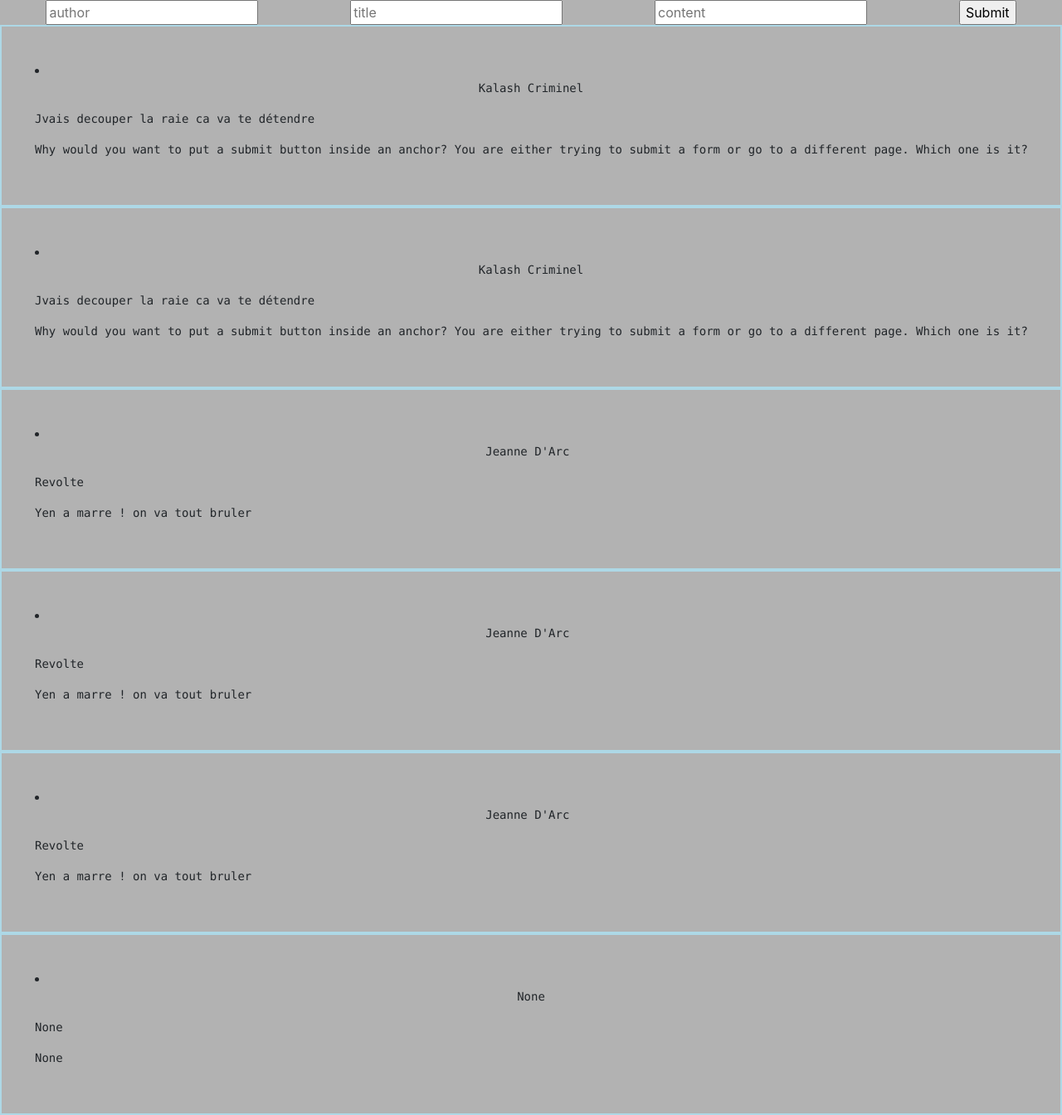
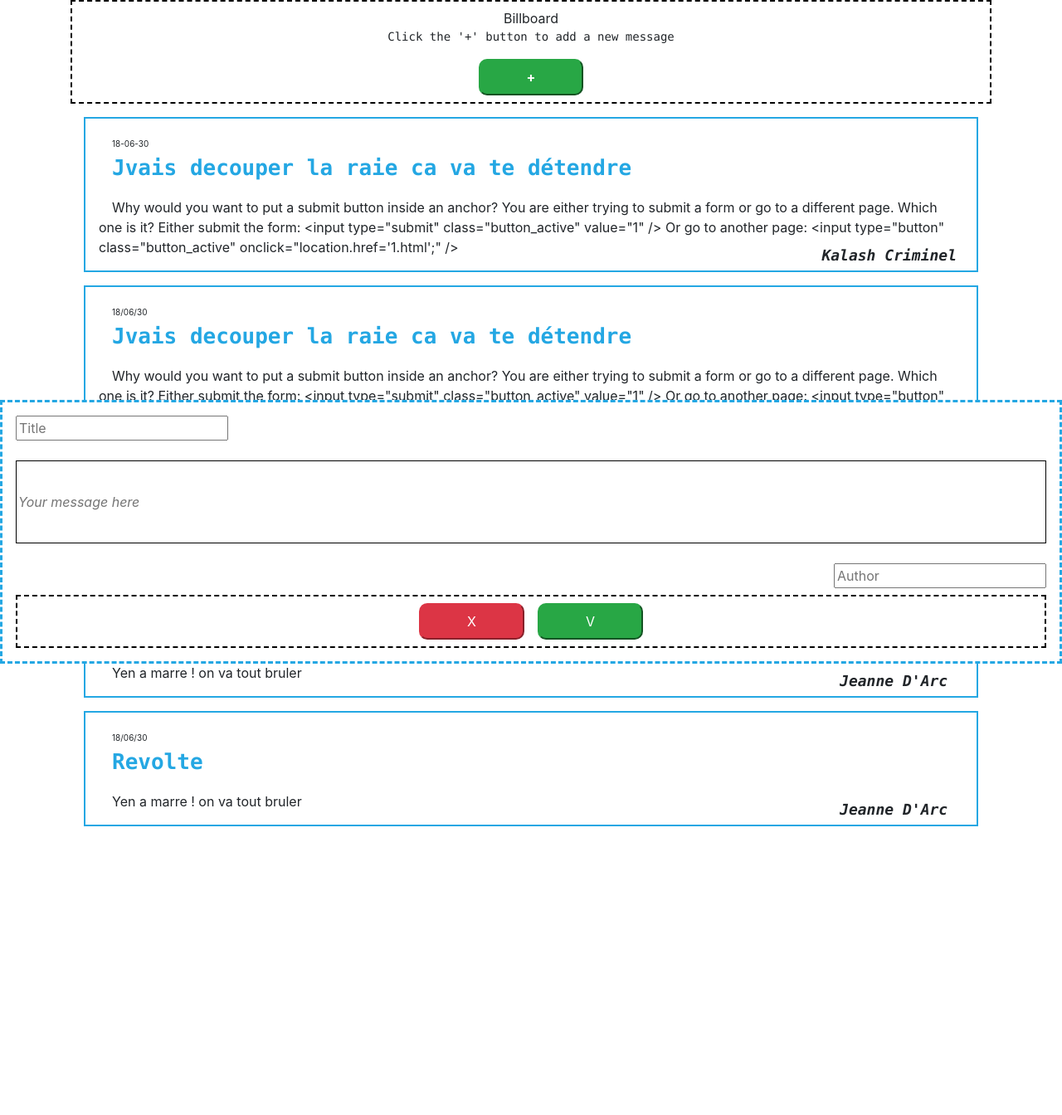
Before and after one commit to albertlouzon/billboard, a Django app: page /post_message/ in a window 1280 px wide. Shown: the whole page at 83% size. After the commit the page ends 996 px from the top, so only its background shows below. Run offline with Django 3.2, Linux system fonts and the light colour scheme; data comes from the database, SQL or seed files in the repository; both versions use the stored data as it was after the commit; some libraries are stand-ins or nearby versions.

Commit message:
Final version

```diff
--- a/forum/models.py
+++ b/forum/models.py
@@ -8,5 +8,4 @@ class Message_forum(models.Model):
     title = models.CharField(max_length=500, null=True)
     content = models.CharField(max_length=800, null=True)
     author = models.CharField(max_length=800, null=True)
-    def __str__(self):
-        return self.title + " " + self.content + " " + self.author
+    date = models.CharField(max_length=100, null=True)
--- /dev/null
+++ b/forum/static/forum/common.css
@@ -0,0 +1,103 @@
+    body{
+        background-color : white;
+    }
+
+    #addMsg{
+        transition: all .2s ease-in-out;
+        font-weight:bold;
+    }
+    #addMsg:hover{
+        transform: scale(1.2);
+    }
+
+
+
+    #postContainer{
+        position:fixed;
+        width:100%;
+        bottom:0;
+        display:flex;
+        flex-flow : column nowrap;
+        justify-content : space-around;
+        align-items:center;
+        border : dashed #24a7e3 3px;
+        padding:2vh;
+        background-color:white;
+    }
+
+    #addMsgContainer{
+        width:100%;
+        padding:1vh;
+        display:flex;
+        flex-flow : column nowrap;
+        justify-content : space-around;
+        align-items:center;
+        border : dashed black 2px;
+    }
+
+
+
+    .msgContainer{
+        border : 2px solid #24a7e3;
+        margin:2vh;
+        padding:2vh;
+        list-style:none;
+    }
+
+    .authorDate{
+       font-size:10px;
+       margin-left:2vh;
+    }
+
+    .authorText{
+        font-style:italic;
+    }
+
+    .titleText{
+        font-size:26px;
+        font-weight:bold;
+        color:#24a7e3;
+        margin-left:2vh;
+    }
+    .contentText{
+        text-align:center;
+        padding:2vh;
+    }
+    .authorText{
+       float:right;
+       padding:1vh;
+       font-weight:bold;
+       font-size:18px;
+    }
+
+    #msg_content{
+        width:100%;
+        height:100px;
+        border:1px solid black;
+        margin:3vh;
+
+    }
+
+    #msg_title{
+        align-self:flex-start;
+    }
+    #msg_author{
+        align-self:flex-end;
+    }
+    #msg_content::placeholder{
+        font-style: italic;
+    }
+
+    .btnContainer{
+        padding:1vh;
+        display:flex;
+        justify-content:center;
+        width:100%;
+        border : dashed black 2px;
+        margin-top:1vh;
+        }
+    .bottomBtn{
+        padding : 1vh 7vh;
+        margin: 0 1vh;
+        border-radius:10px;
+    }
--- a/forum/templates/forum/welcomePage.html
+++ b/forum/templates/forum/welcomePage.html
@@ -1,59 +1,58 @@
 <!DOCTYPE html>
 <html lang="en">
+{% load static %}
+
 
 <head>
     <link href="https://stackpath.bootstrapcdn.com/bootstrap/4.1.1/css/bootstrap.min.css" rel="stylesheet"
           integrity="sha384-WskhaSGFgHYWDcbwN70/dfYBj47jz9qbsMId/iRN3ewGhXQFZCSftd1LZCfmhktB" crossorigin="anonymous">
     <script src="https://stackpath.bootstrapcdn.com/bootstrap/4.1.1/js/bootstrap.min.js"
             integrity="sha384-smHYKdLADwkXOn1EmN1qk/HfnUcbVRZyYmZ4qpPea6sjB/pTJ0euyQp0Mk8ck+5T" crossorigin="anonymous"></script>
+    <script   src="https://code.jquery.com/jquery-3.3.1.js"
+              integrity="sha256-2Kok7MbOyxpgUVvAk/HJ2jigOSYS2auK4Pfzbm7uH60="   crossorigin="anonymous"></script>
+    <link rel="stylesheet" type="text/css" href="{% static 'forum/common.css' %}" />
 </head>
 
-<style>
-
-    body{
-        background-color : rgba(0,0,0,0.3)
-    }
-
-    #postContainer{
-        display:flex;
-        flex-flow : row nowrap;
-        justify-content : space-around;
-        align-items:center;
-    }
-
-    .msgContainer{
-        border : 2px solid lightblue;
-        padding:5vh;
-    }
-
-    .authorText{
-        text-align:center;
-    }
-
-
-</style>
 
 <body>
-    <div class="bigBox">
+    <div class="bigBox container">
+        <div id="addMsgContainer"> <span>Billboard</span><pre>Click the '+' button to add a new message</pre>
+            <button class="btn-success bottomBtn" id="addMsg">+</button></div>
+        {%for Message in msg_data%}
+            {% if Message.author and Message.content%}
+                 <li class = msgContainer>
+                     <span class = authorDate>{{Message.date}}</span>
+                     <pre class = titleText>{{Message.title}}</pre>
+                     <span class = contentText>{{Message.content}}</span>
+                     <pre class = authorText>{{Message.author}}</pre>
+                 </li>
+            {% else %}
+            {% endif %}
+
+        {% endfor %}
+        </div>
         <form method="get", action="post_message/" id="postContainer">
-             <input type="text" name="msg_author"
-                    value="{{request.get.msg_author}}" placeholder="author"/>
             <input type="text" name="msg_title"
-                    value="{{request.get.msg_title}}" placeholder="title"/>
+                    value="{{request.get.msg_title}}" placeholder="Title" id="msg_title"/>
             <input type="text" name="msg_content"
-                    value="{{request.get.msg_content}}" placeholder="content"/>
-            <input type="submit" name="userSubmit"/>
+                    value="{{request.get.msg_content}}" placeholder="Your message here" id="msg_content"/>
+            <input type="text" name="msg_author"
+                    value="{{request.get.msg_author}}" placeholder="Author" id="msg_author"/>
+            <div class="btnContainer">
+                <button class="btn-danger bottomBtn" id="userCancel">X</button>
+                <input type="submit" value="V" name="userSubmit" class="btn-success bottomBtn" id="userSubmit"/>
+            </div>
+
         </form>
 
-        {%for Message in msg_data%}
-            <li class = msgContainer>
-                <pre class = authorText>{{Message.author}}</pre>
-                <pre class = titleText>{{Message.title}}</pre>
-                <pre class = contentText>{{Message.content}}</pre>
-            </li>
-        {% endfor %}
-    </div>
-
+    <script>
+        $("#userCancel").on('click',function(){
+            $("#postContainer").empty()
+        })
+        $("#addMsg").on('click',function(){
+            window.location = "welcome/";
+        })
+    </script>
 </body>
 
 </html>
--- a/forum/urls.py
+++ b/forum/urls.py
@@ -9,4 +9,5 @@ app_name = 'forum'
 urlpatterns = [
     url(r'^$', views.welcome, name='welcome'),
     url(r'post_message/', views.post_message, name='post_message'),
+    path(r'admin/', admin.site.urls),
 ]
--- a/forum/views.py
+++ b/forum/views.py
@@ -9,14 +9,10 @@ import datetime
 from django.views.decorators.csrf import csrf_protect
 
 # Create your views here.
-
-
-
 def welcome(request):
     msg_data = Message_forum.objects.all()
     context = {
         'msg_data': msg_data,
-        'last_visit': datetime.datetime.now(),
     }
     return render(request, 'forum/welcomePage.html', context)
 
@@ -25,11 +21,12 @@ def post_message(request):
     msg_content = request.GET.get('msg_content')
     msg_author = request.GET.get('msg_author')
     msg_title = request.GET.get('msg_title')
-    list_of_messages = Message_forum(title=msg_title, content=msg_content, author=msg_author)
-    list_of_messages.save()
+    list_of_messages = Message_forum(title=msg_title, content=msg_content, author=msg_author,
+                                     date=datetime.datetime.now().strftime("%y/%m/%d"))
+    if list_of_messages.content and list_of_messages.author and list_of_messages.title:
+        list_of_messages.save()
     msg_data = Message_forum.objects.all()
     context = {
         'msg_data': msg_data,
-        'last_visit': datetime.datetime.now(),
     }
     return render(request, 'forum/welcomePage.html', context)
```
Also changed, not shown: db.sqlite3, forum/migrations/0005_message_forum_date.py (added), 1 other file.
